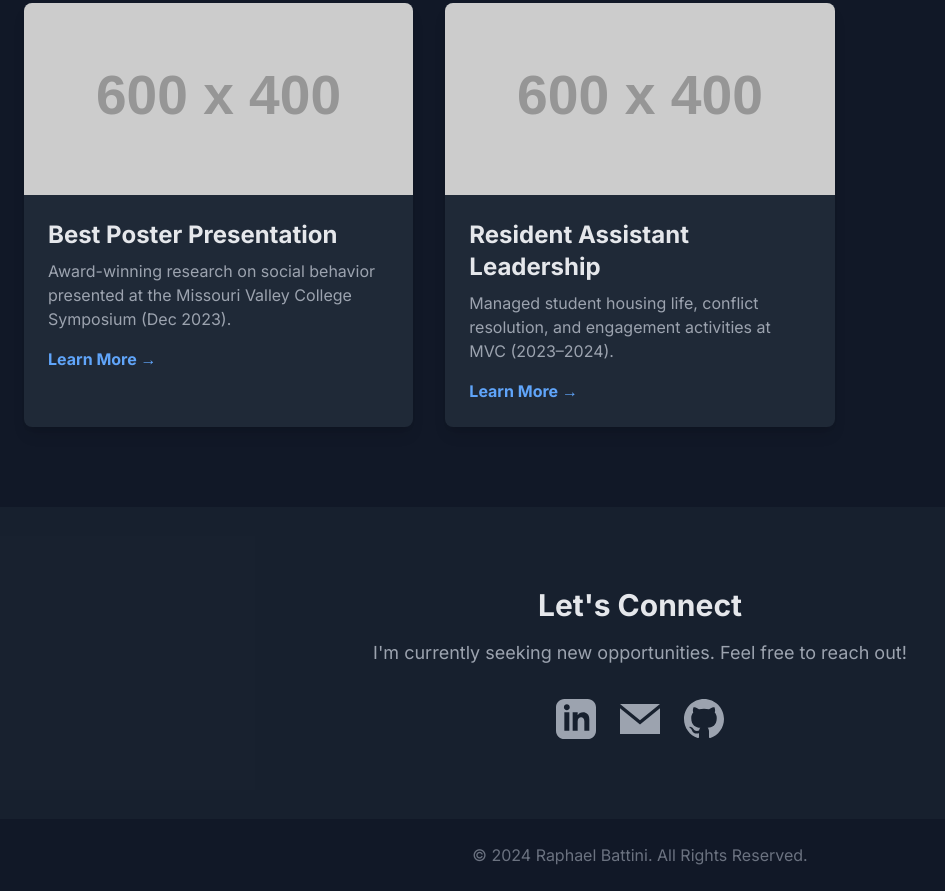
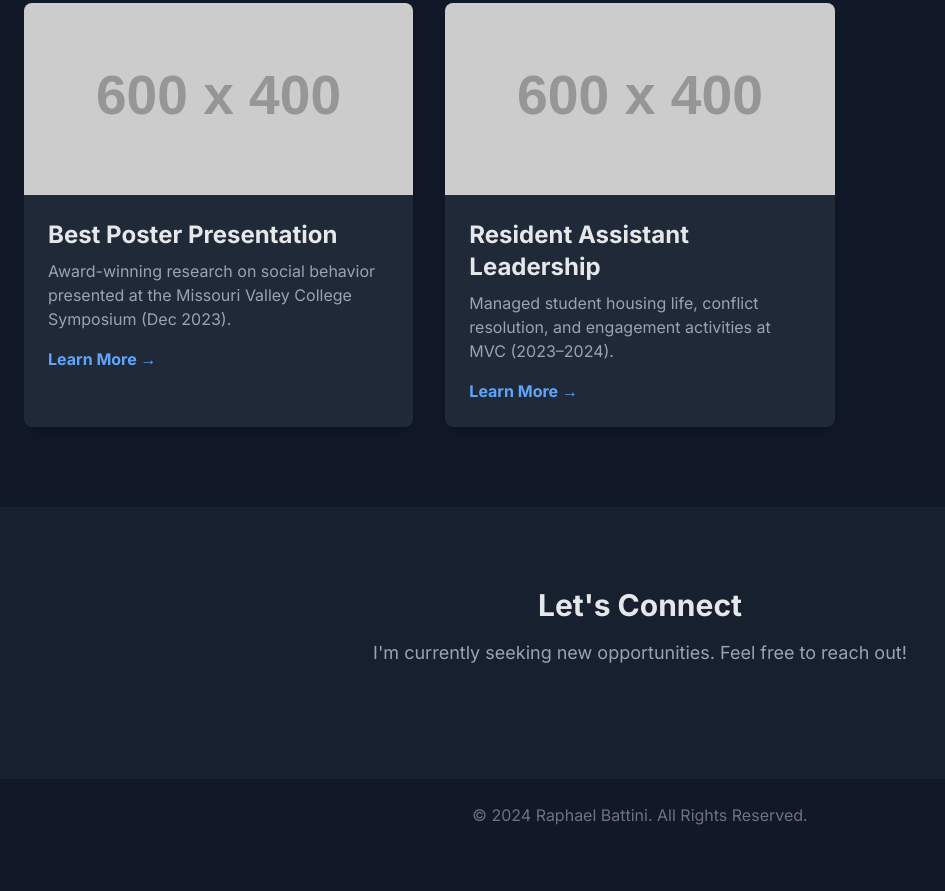
Before and after one commit to Raphael-Fernandes-Battini/Raphael-Fernandes-Battini.github.io, a plain HTML site: page index.html in a window 1280 px wide. Shown: the part 1243-2134 px from the top of the page, without its empty margins (0-945 px from the left). After the commit the page ends 2094 px from the top, so only its background shows below. Drawn offline with nearby package versions, Linux system fonts and the light colour scheme; placeholder pictures from the web are drawn by us.

Commit message:
index.html

```diff
--- a/index.html
+++ b/index.html
@@ -68,7 +68,7 @@
             </div>
             <div class="md:w-1/3 mt-12 md:mt-0 flex justify-center">
                 <div class="w-64 h-64 md:w-80 md:h-80 rounded-full overflow-hidden shadow-2xl border-4 border-blue-500/50">
-                    <img src="https://i.pinimg.com/564x/0a/7b/3b/0a7b3b247f0e0c0d1b32d1e0d7c7b8e5.jpg" alt="Photo of Raphael Battini" class="w-full h-full object-cover">
+                    <img src="https://raw.githubusercontent.com/seu-usuario/seu-repositorio/main/3cd1399f-2632-4360-999a-1b9220ebc6e9.jpeg" alt="Photo of Raphael Battini" class="w-full h-full object-cover">
                 </div>
             </div>
         </section>
@@ -90,7 +90,6 @@
             <div class="container mx-auto px-6">
                 <h2 class="text-3xl font-bold text-center mb-12">My Projects</h2>
                 <div class="grid grid-cols-1 md:grid-cols-2 lg:grid-cols-3 gap-8">
-
                     <div class="bg-gray-800 rounded-lg overflow-hidden transform hover:-translate-y-2 transition-transform duration-300 shadow-lg">
                         <img src="https://placehold.co/600x400/1F2937/3B82F6?text=Research+Poster" alt="Research Poster" class="w-full h-48 object-cover">
                         <div class="p-6">
@@ -99,7 +98,6 @@
                             <a href="#" class="text-blue-400 hover:text-blue-500 font-semibold">Learn More &rarr;</a>
                         </div>
                     </div>
-
                     <div class="bg-gray-800 rounded-lg overflow-hidden transform hover:-translate-y-2 transition-transform duration-300 shadow-lg">
                         <img src="https://placehold.co/600x400/1F2937/EAB308?text=Resident+Life" alt="Resident Assistant" class="w-full h-48 object-cover">
                         <div class="p-6">
@@ -108,7 +106,6 @@
                             <a href="#" class="text-blue-400 hover:text-blue-500 font-semibold">Learn More &rarr;</a>
                         </div>
                     </div>
-
                 </div>
             </div>
         </section>
@@ -119,17 +116,14 @@
                 <h2 class="text-3xl font-bold mb-4">Let's Connect</h2>
                 <p class="text-gray-400 text-lg mb-8">I'm currently seeking new opportunities. Feel free to reach out!</p>
                 <div class="flex justify-center items-center space-x-6">
-                    <!-- LinkedIn -->
                     <a href="https://www.linkedin.com/in/seu-linkedin" target="_blank" class="text-gray-400 hover:text-blue-400 transition-colors duration-300">
-                        <svg class="w-10 h-10" fill="currentColor" viewBox="0 0 24 24"><path fill-rule="evenodd" d="M19 0h-14c-2.761 0-5 2.239-5 5v14c0 2.761 2.239 5 5 5h14c2.762 0 5-2.239 5-5v-14c0-2.761-2.238-5-5-5zm-11 19h-3v-11h3v11zm-1.5-12.268c-.966 0-1.75-.79-1.75-1.764s.784-1.764 1.75-1.764 1.75.79 1.75 1.764-.783 1.764-1.75 1.764zm13.5 12.268h-3v-5.604c0-3.368-4-3.113-4 0v5.604h-3v-11h3v1.765c1.396-2.586 7-2.777 7 2.476v6.759z" clip-rule="evenodd"/></svg>
+                        <!-- LinkedIn Icon SVG -->
                     </a>
-                    <!-- Email -->
                     <a href="mailto:rd0924@moval.edu" class="text-gray-400 hover:text-blue-400 transition-colors duration-300">
-                        <svg class="w-10 h-10" fill="currentColor" viewBox="0 0 24 24"><path d="M12 12.713l-11.985-9.713h23.97l-11.985 9.713zm0 2.574l-12-9.725v15.438h24v-15.438l-12 9.725z"/></svg>
+                        <!-- Email Icon SVG -->
                     </a>
-                    <!-- GitHub -->
                     <a href="https://github.com/seuusuario" target="_blank" class="text-gray-400 hover:text-blue-400 transition-colors duration-300">
-                        <svg class="w-10 h-10" fill="currentColor" viewBox="0 0 24 24"><path fill-rule="evenodd" d="M12 0c-6.626 0-12 5.373-12 12 0 5.302 3.438 9.8 8.207 11.387.599.111.793-.261.793-.577v-2.234c-3.338.726-4.033-1.416-4.033-1.416-.546-1.387-1.333-1.756-1.333-1.756-1.089-.745.083-.729.083-.729 1.205.084 1.839 1.237 1.839 1.237 1.07 1.834 2.807 1.304 3.492.997.107-.775.418-1.305.762-1.604-2.665-.305-5.467-1.334-5.467-5.931 0-1.311.469-2.381 1.236-3.221-.124-.303-.535-1.524.117-3.176 0 0 1.008-.322 3.301 1.23.957-.266 1.983-.399 3.003-.404 1.02.005 2.047.138 3.006.404 2.291-1.552 3.297-1.23 3.297-1.23.653 1.653.242 2.874.118 3.176.77.84 1.235 1.91 1.235 3.221 0 4.609-2.807 5.624-5.479 5.921.43.372.823 1.102.823 2.222v3.293c0 .319.192.694.801.576 4.765-1.589 8.199-6.086 8.199-11.386 0-6.627-5.373-12-12-12z" clip-rule="evenodd"/></svg>
+                        <!-- GitHub Icon SVG -->
                     </a>
                 </div>
             </div>
```
